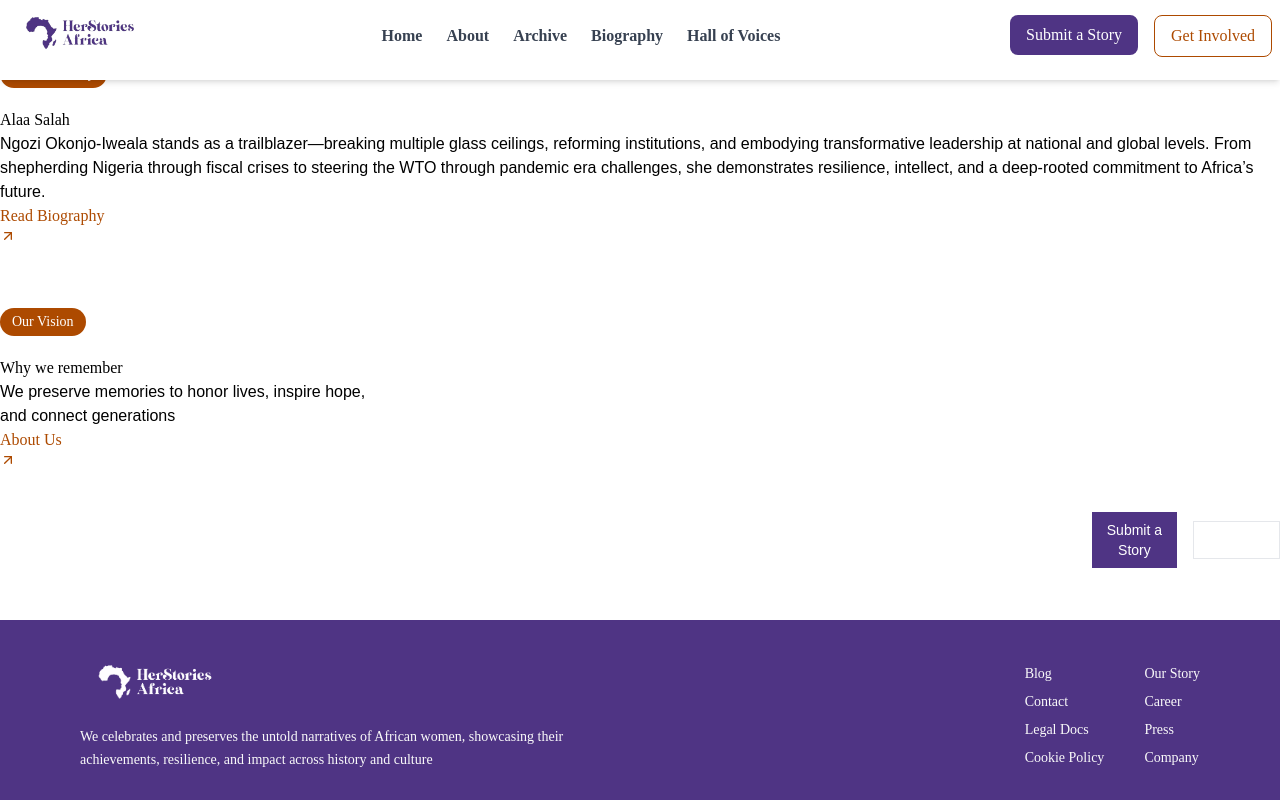
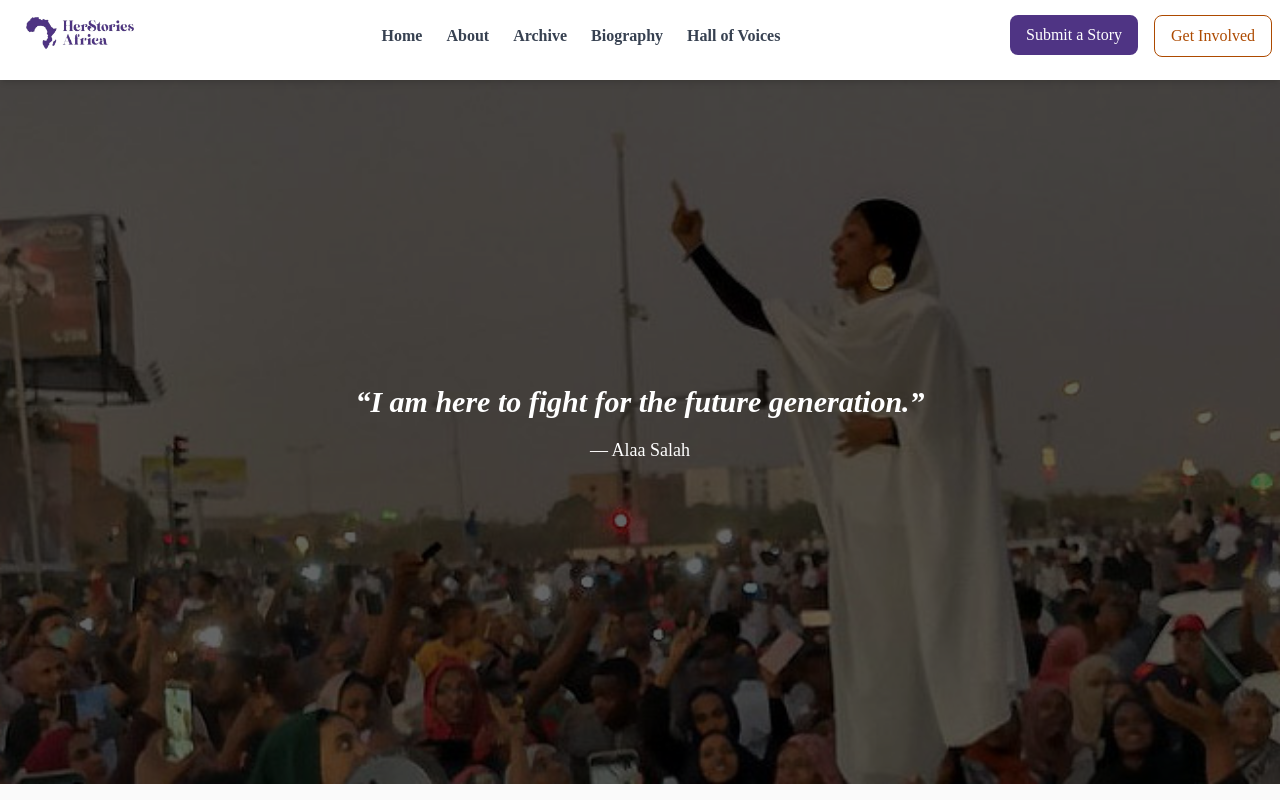
Before and after one commit to CelineJames/herstories, a Next.js app in the folder frontend/: page / in a window 1280 px wide. Shown: the top 800 px of the page. Built offline with nearby package versions, Linux system fonts and the light colour scheme; a web font is replaced by a local one.

Commit message:
fix(frontend-tailwind.config.js):fixed the content targets

```diff
--- a/frontend/tailwind.config.js
+++ b/frontend/tailwind.config.js
@@ -2,8 +2,8 @@
 
 module.exports = {
   content: [
-    "./App/**/*.{js,ts,jsx,tsx}", // App Router files
-    "./Views/**/*.{js,ts,jsx,tsx}", // Your logic/components
+    "./app/**/*.{js,ts,jsx,tsx}", // App Router files
+    "./views/**/*.{js,ts,jsx,tsx}", // Your logic/components
     "./components/**/*.{js,ts,jsx,tsx}", // Future component folder
   ],
   theme: {
```
